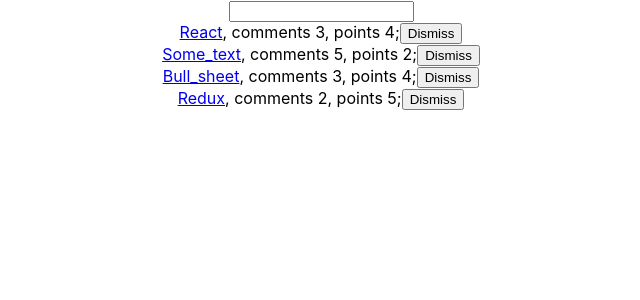
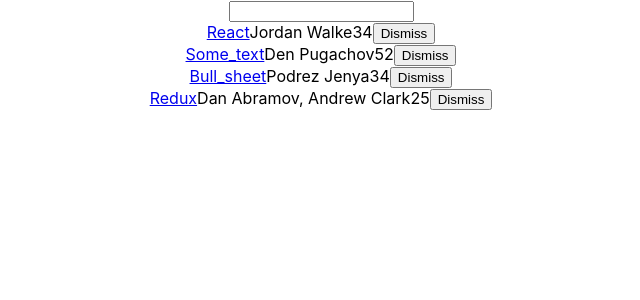
Before and after one commit to Pugaden/hakernews, a React (Create React App) app: page / in a window 1280 px wide. Shown: the top 300 px of the page, without its empty margins (319-959 px from the left). Built offline with nearby package versions, Linux system fonts and the light colour scheme.

Commit message:
split up components

```diff
--- a/src/App.js
+++ b/src/App.js
@@ -67,25 +67,54 @@
   }
 
   render() {
+    const { searchTerm, list } = this.state; //ES6 Destucturing;
     return (
       <div className="App">
+        <Search
+          value={searchTerm}
+          onChange={this.onSearchChange}
+        />
+        <Table
+          list={list}
+          pattern={searchTerm}
+          onDismiss={this.onDismiss}
+        />
+      </div>
+    );
+  }
+}
+
+class Search extends Component {
+  render() {
+    const { value, onChange } = this.props;
+    return (
         <form>
           <input
             type="text"
-            onChange={this.onSearchChange}
-          />
+            value={value}
+            onChange={onChange}
+            />
         </form>
-        { this.state.list.filter(isSearched(this.state.searchTerm)).map(item =>
+      );
+  }
+}
+
+class Table extends Component {
+  render() {
+    const { list, pattern, onDismiss } = this.props;
+    return (
+      <div>
+        { list.filter(isSearched(pattern)).map(item =>
           <div key={item.objectID}>
             <span>
               <a href={item.url}>{item.title}</a>
             </span>
-            <span>{item.authour}, </span>
-            <span>comments {item.num_comments}, </span>
-            <span>points {item.points};</span>
+            <span>{item.author}</span>
+            <span>{item.num_comments}</span>
+            <span>{item.points}</span>
             <span>
               <button
-                onClick={() => this.onDismiss(item.objectID)}
+                onClick={() => onDismiss(item.objectID)}
                 type="button"
               >
                 Dismiss
@@ -98,5 +127,4 @@
   }
 }
 
-
 export default App;
```
Also changed, not shown: 1 other file (tests, documents, lock files or other folders).
